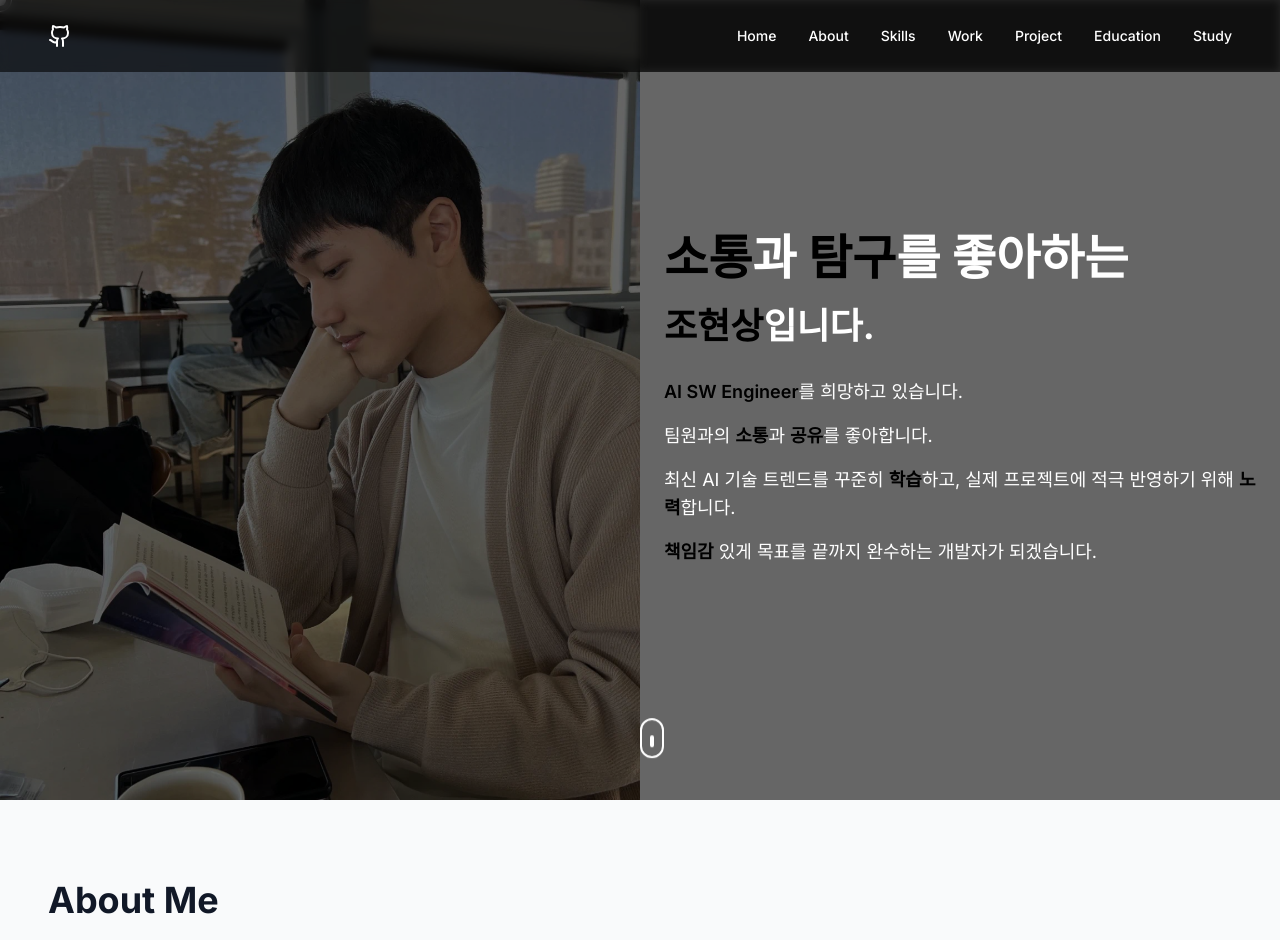
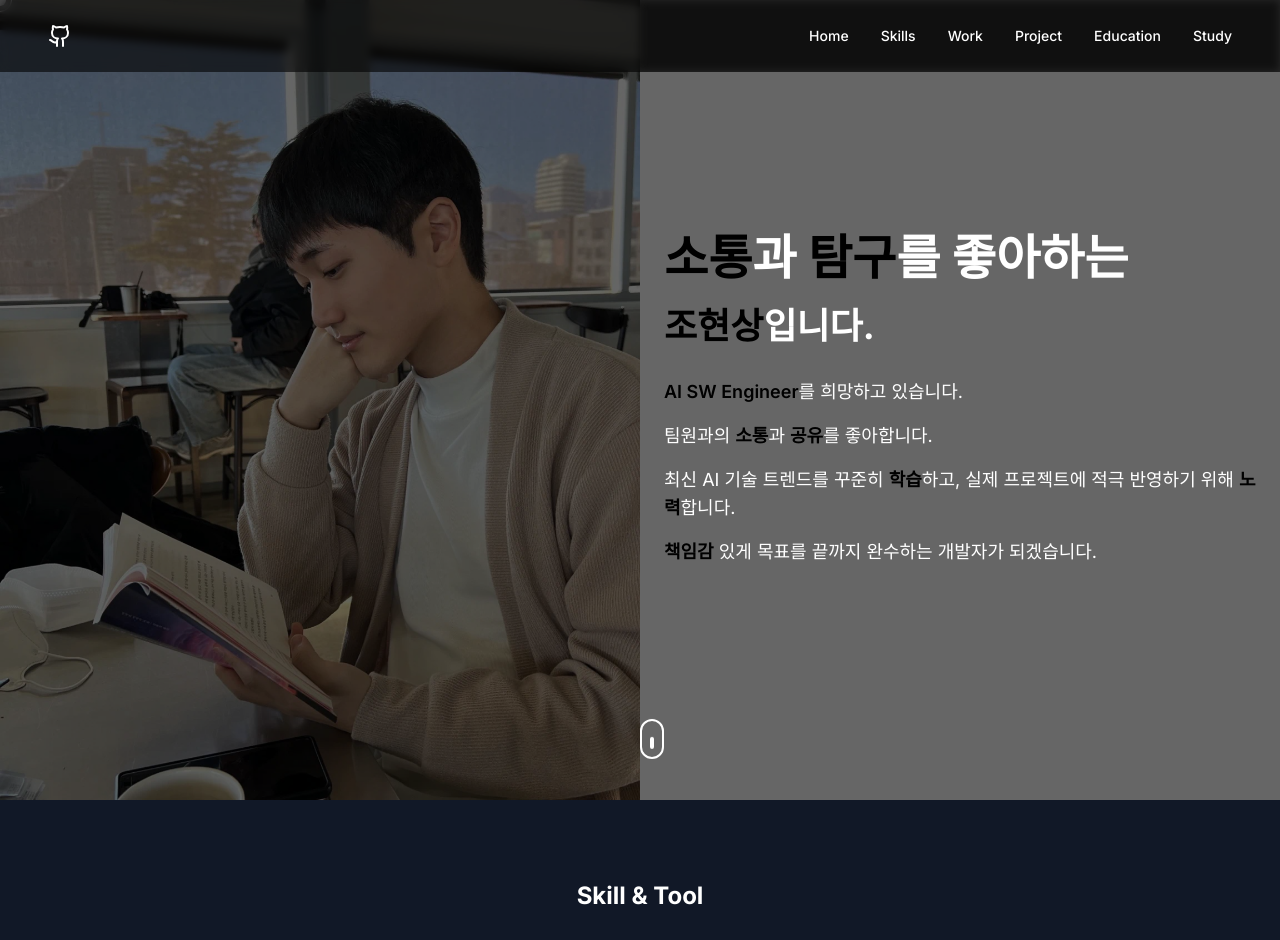
Before and after one commit to hyeonsang010716/my_portfolio, a React (Vite) app: page / in a window 1280 px wide. Shown: the top 940 px of the page. Built offline with nearby package versions, Linux system fonts and the light colour scheme.

Commit message:
[MOD] About 삭제

```diff
--- a/src/App.tsx
+++ b/src/App.tsx
@@ -49,7 +49,7 @@ function App() {
       <main>
         <Hero />
         <div className="bg-gray-900">
-          <About />
+          {/* <About /> */}
           <Skills />
           <Work />
           <Projects />
--- a/src/data/index.ts
+++ b/src/data/index.ts
@@ -2,7 +2,7 @@ import { Project, Skill, Experience, Education, NavLink, Study } from '../types'
 
 export const navLinks: NavLink[] = [
   { name: 'Home', href: '#home' },
-  { name: 'About', href: '#about' },
+  // { name: 'About', href: '#about' },
   { name: 'Skills', href: '#skills' },
   { name: 'Work', href: '#work' },
   { name: 'Project', href: '#projects' },
```
